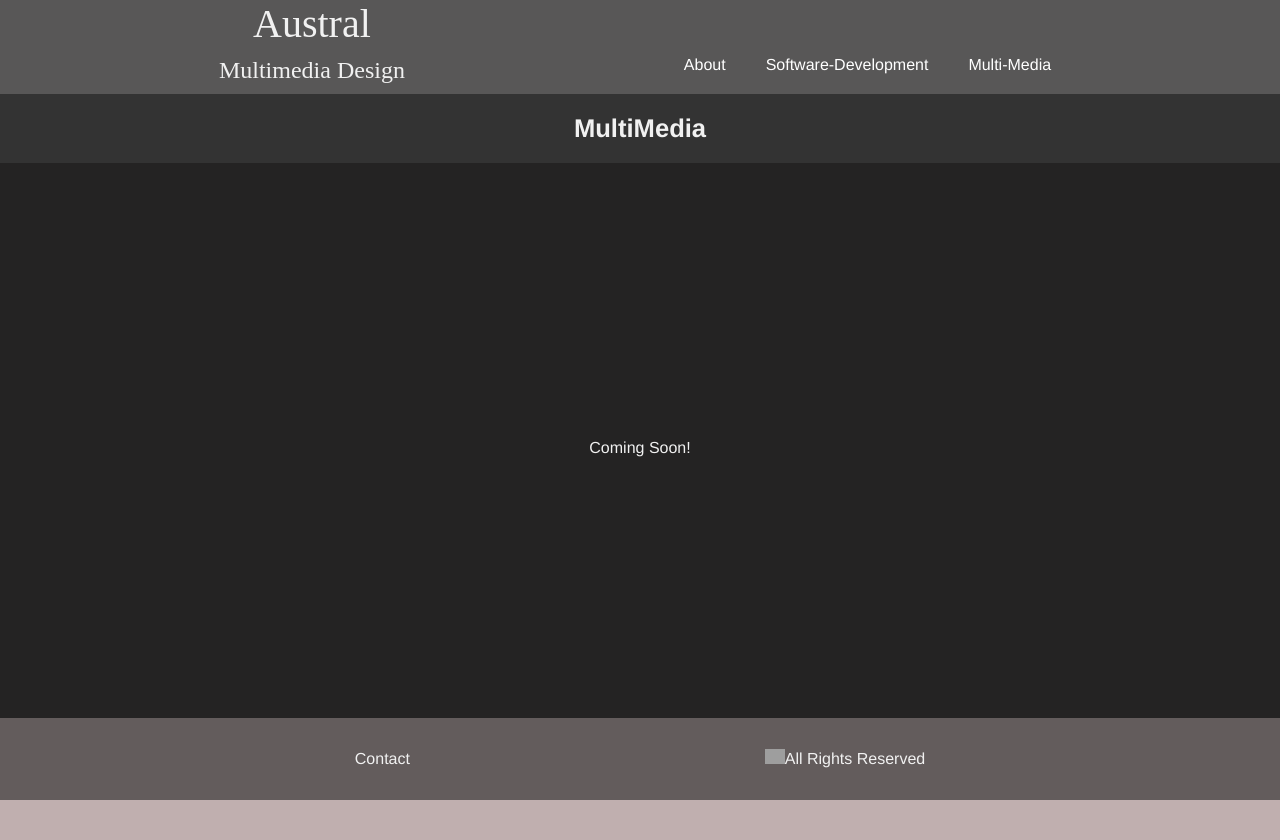
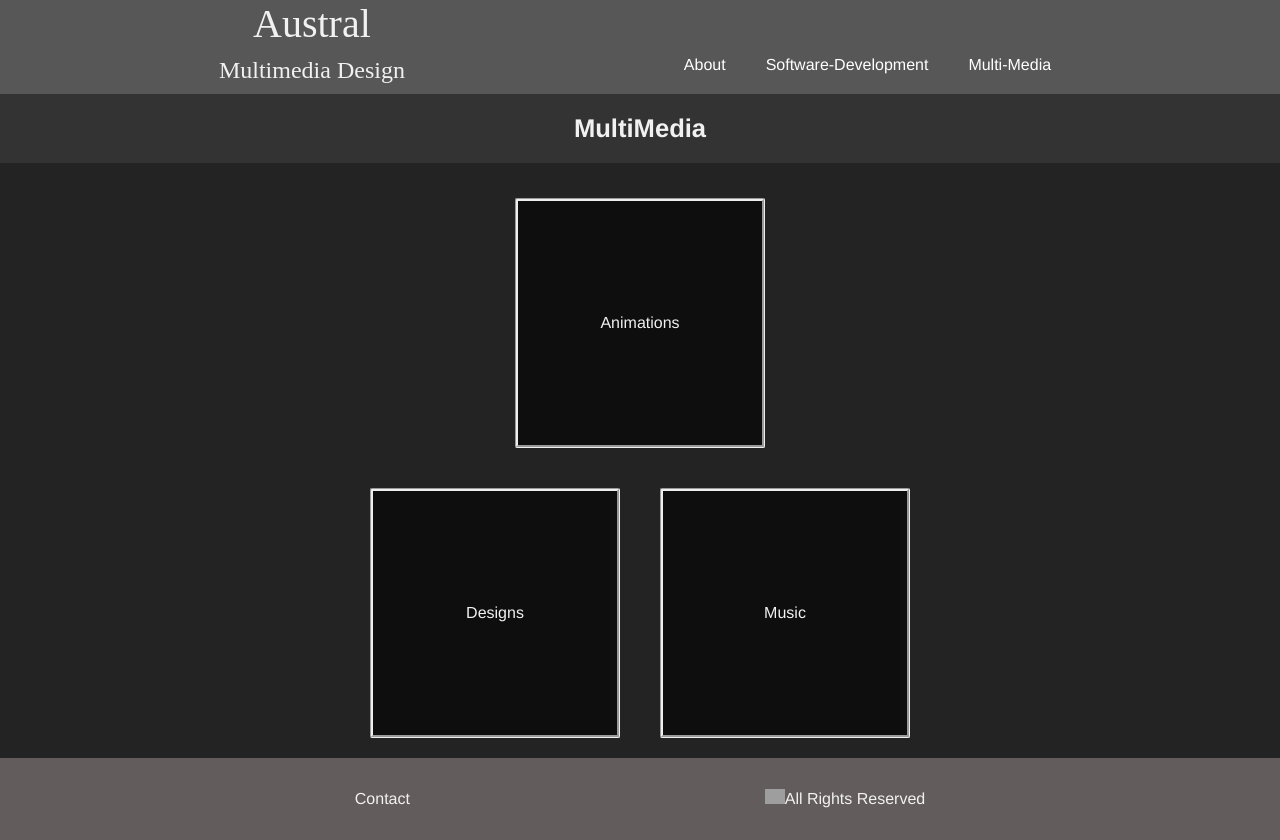
Before and after one commit to Jrock474/Portfolio, a React (Vite) app: page /multi-media in a window 1280 px wide. Before the commit the page ends 800 px from the top, so only its background shows below. Built offline with nearby package versions, Linux system fonts and the light colour scheme; grey boxes are pictures that could not be loaded.

Commit message:
added new component to initialize nested router

```diff
--- a/src/App.jsx
+++ b/src/App.jsx
@@ -1,15 +1,17 @@
 import { Route, Routes, useLocation } from "react-router-dom"
-import { useState, useEffect } from "react"
+import { useState, } from "react"
+
 import Animations from "./Pages/Animations"
+import Music from "./Pages/Music"
 import Designs from "./Pages/Designs"
 import Header from "./Conponents/Header"
 import Footer from "./Conponents/Footer"
 import About from "./Pages/About"
 import React from "react"
-import MultiMedia from "./Pages/MultiMedia"
-import './styles.css'
+import MultiMedia from "./Pages/MultiMedia_Nav"
 import Home_Navigation from "./Pages/Home_Navigation"
 import Software_Development_Portfolio from "./Pages/Software_Development_Portfolio"
+import './styles.css'
 
 const App = () => {
   const location = useLocation()
@@ -43,6 +45,9 @@ const App = () => {
         <Route path = "/about" element = {<About />} />
         <Route path = "/software-development" element = {<Software_Development_Portfolio />} />
         <Route path = "/multi-media" element = {<MultiMedia />} />
+        <Route path = "/multi-media/designs" element = {<Designs />} />
+        <Route path = "/animations" element = {<Animations />} />
+        <Route path = "/multi-media/music" element = {<Music />} />
     </Routes>
     <Footer id={footerID} className={sharedFooterClass} />
    </div>
--- /dev/null
+++ b/src/Pages/MultiMedia_Nav.jsx
@@ -0,0 +1,44 @@
+import React from 'react'
+import { useNavigate } from 'react-router-dom'
+
+const MultiMedia = () => {
+
+  const navigate = useNavigate()
+
+    const navigateAnimations = () =>{
+        navigate("/animations")
+    }
+
+    const navigateDesigns = () =>{
+        navigate("/multi-meida/designs")
+    }
+
+    const navigateMusic = () =>{
+        navigate("/multi-media/music")
+    }
+
+  return (
+    <>
+    <h1>MultiMedia</h1>
+    <div className='gallery-section'>
+    <div className='main-nav-container'>
+            <div className='about-nav'>
+                <div onClick={navigateAnimations} className='main-nav-item'>
+                    <p>Animations</p>
+                </div>
+            </div>
+            <div className='main-nav'>
+                <div onClick={navigateDesigns} className='main-nav-item'>
+                    <p>Designs</p>
+                </div>
+                <div onClick={navigateMusic} className='main-nav-item'>
+                    <p>Music</p>
+                </div>
+            </div>
+        </div>
+    </div>
+    </>
+  )
+}
+
+export default MultiMedia
--- a/src/Pages/MultiMedia.jsx
+++ b/src/Pages/Music.jsx
@@ -1,12 +1,9 @@
 import React from 'react'
 
-const MultiMedia = () => {
+const Music = () => {
   return (
-    <>
-    <h1>MultiMedia</h1>
     <div className='coming-soon'>Coming Soon!</div>
-    </>
   )
 }
 
-export default MultiMedia
+export default Music
--- a/src/styles.css
+++ b/src/styles.css
@@ -404,6 +404,7 @@ html{
     flex-wrap: wrap;
     padding-left: 20px;
     padding-right: 20px;
+    justify-content: center;
 }
 
 .software-project{
```
Also changed, not shown: src/Conponents/MultiMedia.jsx (added, +44 -0 lines).
